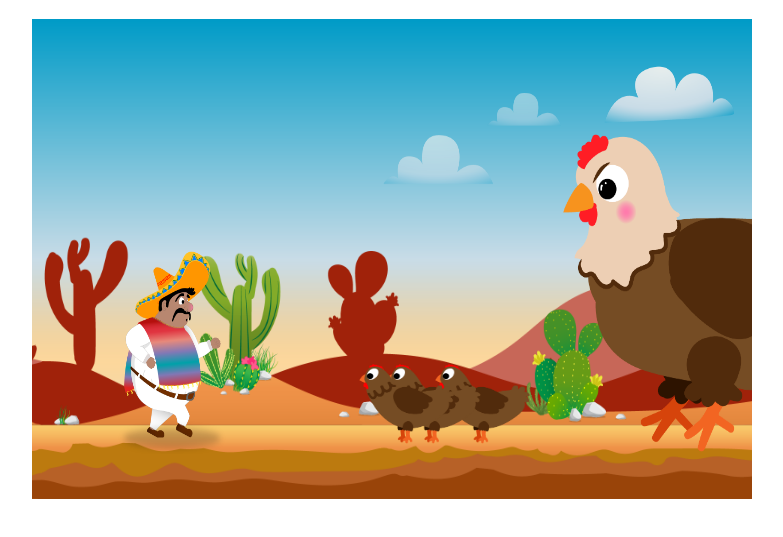
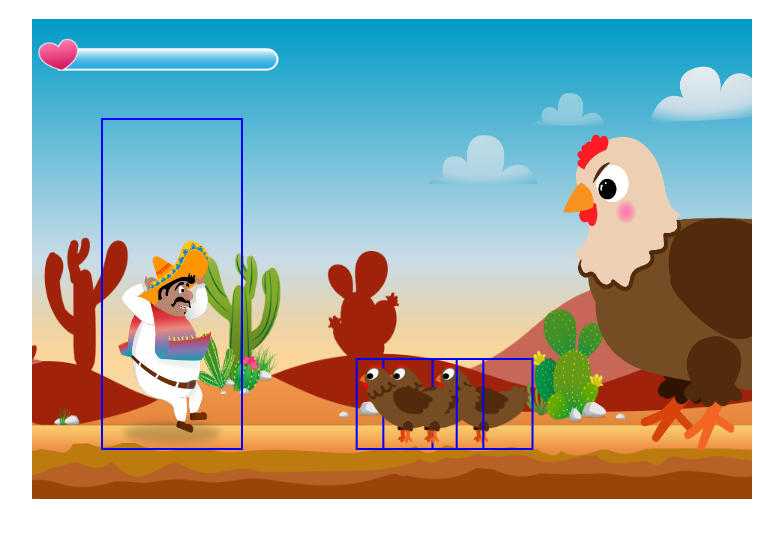
Before and after one commit to niels-2005/el-pollo-loco, a plain HTML site: page index.html in a window 1280 px wide. Shown: the part 69-606 px from the top of the page, without its empty margins (248-1031 px from the left). Drawn offline with Linux system fonts and the light colour scheme; animation ran at ten frames a second.

Commit message:
added mechanics

```diff
--- a/classes/character.class.js
+++ b/classes/character.class.js
@@ -1,7 +1,7 @@
 class Character extends MovableObject {
     height = 330;
     width = 140;
-    y = 105;
+    y = 10;
     x = 60;
     IMAGES_WALKING = [
         'img/2_character_pepe/2_walk/W-21.png',
@@ -11,6 +11,31 @@ class Character extends MovableObject {
         'img/2_character_pepe/2_walk/W-25.png',
         'img/2_character_pepe/2_walk/W-26.png',
     ];
+
+    IMAGES_JUMPING = [
+        'img/2_character_pepe/3_jump/J-31.png',
+        'img/2_character_pepe/3_jump/J-32.png',
+        'img/2_character_pepe/3_jump/J-33.png',
+        'img/2_character_pepe/3_jump/J-34.png',
+        'img/2_character_pepe/3_jump/J-35.png',
+        'img/2_character_pepe/3_jump/J-36.png',
+        'img/2_character_pepe/3_jump/J-37.png',
+        'img/2_character_pepe/3_jump/J-38.png',
+        'img/2_character_pepe/3_jump/J-39.png',
+    ];
+
+    IMAGES_DEAD = [
+        'img/2_character_pepe/5_dead/D-51.png',
+        'img/2_character_pepe/5_dead/D-52.png',
+        'img/2_character_pepe/5_dead/D-53.png',
+        'img/2_character_pepe/5_dead/D-54.png',
+        'img/2_character_pepe/5_dead/D-55.png',
+        'img/2_character_pepe/5_dead/D-56.png',
+        'img/2_character_pepe/5_dead/D-57.png',
+    ];
+
+    IMAGES_HURT = ['img/2_character_pepe/4_hurt/H-41.png', 'img/2_character_pepe/4_hurt/H-42.png', 'img/2_character_pepe/4_hurt/H-43.png'];
+
     world; // mit dieser Variable kann man auf alle Variablen der World zugreifen
     speed = 10;
     walking_sound = new Audio('audio/running.wav');
@@ -18,7 +43,10 @@ class Character extends MovableObject {
     constructor() {
         super().loadImage('img/2_character_pepe/2_walk/W-21.png');
         this.loadImages(this.IMAGES_WALKING);
-
+        this.loadImages(this.IMAGES_JUMPING);
+        this.loadImages(this.IMAGES_DEAD);
+        this.loadImages(this.IMAGES_HURT);
+        this.applyGravity();
         this.animate();
     }
 
@@ -26,23 +54,33 @@ class Character extends MovableObject {
         this.walking_sound.pause();
         setInterval(() => {
             if (this.world.keyboard.RIGHT && this.x < this.world.level.level_end_x) {
-                // Geschwindkeit nach rechts
-                this.x += this.speed;
-                this.otherDirection = false;
+                this.moveRight();
                 this.walking_sound.play();
             }
             if (this.world.keyboard.LEFT && this.x > 0) {
-                // Geschwindkeit nach links, (this.x > 0 sorgt dafür das man nicht mehr als standard nach links laufen kann)
-                this.x -= this.speed;
-                this.otherDirection = true;
+                this.moveLeft();
                 this.walking_sound.play();
             }
+            // wenn space gedrückt wird erhöhen wir die geschwindigkeit nach oben
+            if (this.world.keyboard.SPACE && !this.isAboveGround()) {
+                this.speedY = 30;
+            }
+
             this.world.camera_x = -this.x + 70;
         }, 1000 / 60);
 
+        // Animations abspielen in bestimmten Situationen
         setInterval(() => {
-            if (this.world.keyboard.RIGHT || this.world.keyboard.LEFT) {
-                this.playAnimation(this.WALKING_IMAGES);
+            if (this.isDead()) {
+                this.playAnimation(this.IMAGES_DEAD);
+            } else if (this.isHurt()) {
+                this.playAnimation(this.IMAGES_HURT);
+            } else if (this.isAboveGround()) {
+                this.playAnimation(this.IMAGES_JUMPING);
+            } else {
+                if (this.world.keyboard.RIGHT || this.world.keyboard.LEFT) {
+                    this.playAnimation(this.IMAGES_WALKING);
+                }
             }
         }, 1000 / 20);
     }
--- a/classes/chicken.class.js
+++ b/classes/chicken.class.js
@@ -17,10 +17,12 @@ class Chicken extends MovableObject {
     }
 
     animate() {
-        this.moveLeft(); // moveable Object Funktion
-
         setInterval(() => {
-            this.playAnimation();
+            this.moveLeft(); // moveable Object Funktion
+            this.otherDirection = false;
+        }, 1000 / 60);
+        setInterval(() => {
+            this.playAnimation(this.IMAGES_WALKING);
         }, 1000 / 10);
     }
 }
--- a/classes/cloud.class.js
+++ b/classes/cloud.class.js
@@ -7,11 +7,14 @@ class Cloud extends MovableObject {
         super().loadImage('img/5_background/layers/4_clouds/1.png');
 
         this.x = Math.random() * 500; // Zahl der x-Achse zwischen 0 und 500
-
+        this.speed = 0.05;
         this.animate();
     }
 
     animate() {
-        this.moveLeft(); // moveable objects funktion
+        setInterval(() => {
+            this.moveLeft(); // moveable Object Funktion
+            this.otherDirection = false;
+        }, 1000 / 60);
     }
 }
--- /dev/null
+++ b/classes/drawable-object.class.js
@@ -0,0 +1,41 @@
+class DrawableObject {
+    img;
+    imageCache = {};
+    currentImage = 0;
+    x = 120;
+    y = 200;
+    height = 150;
+    width = 100;
+
+    // lädt das Standardbild von Pepe
+    loadImage(path) {
+        this.img = new Image();
+        this.img.src = path;
+    }
+
+    // world funktion
+    draw(ctx) {
+        ctx.drawImage(this.img, this.x, this.y, this.width, this.height); // hilfsfunktion um Images zu zeichnen
+    }
+
+    // world funktion
+    drawFrame(ctx) {
+        // zeichnet ein blauen Kasten um moveable objects (instance of = nur bei definierten Klassen (in dem Beispiel: Character oder Chicken))
+        if (this instanceof Character || this instanceof Chicken) {
+            ctx.beginPath();
+            ctx.lineWidth = '2';
+            ctx.strokeStyle = 'blue';
+            ctx.rect(this.x, this.y, this.width, this.height);
+            ctx.stroke();
+        }
+    }
+
+    // lädt Images aus Character Array, img string wird in ein Img umgewandelt und im imageCache gespeichert
+    loadImages(arr) {
+        arr.forEach((path) => {
+            let img = new Image();
+            img.src = path;
+            this.imageCache[path] = img;
+        });
+    }
+}
--- a/classes/endboss.class.js
+++ b/classes/endboss.class.js
@@ -1,5 +1,5 @@
 class Endboss extends MovableObject {
-    IMAGES_WALKING = [
+    IMAGES_ATTENTION = [
         'img/4_enemie_boss_chicken/2_alert/G5.png',
         'img/4_enemie_boss_chicken/2_alert/G6.png',
         'img/4_enemie_boss_chicken/2_alert/G7.png',
@@ -14,15 +14,15 @@ class Endboss extends MovableObject {
     y = 45;
 
     constructor() {
-        super().loadImage(this.IMAGES_WALKING[0]);
-        this.loadImages(this.IMAGES_WALKING);
+        super().loadImage(this.IMAGES_ATTENTION[0]);
+        this.loadImages(this.IMAGES_ATTENTION);
         this.x = 500;
         this.animate();
     }
 
     animate() {
         setInterval(() => {
-            this.playAnimation(); // moveable Object Funktion
+            this.playAnimation(this.IMAGES_ATTENTION); // moveable Object Funktion
         }, 300);
     }
 }
--- a/classes/keyboard.class.js
+++ b/classes/keyboard.class.js
@@ -4,4 +4,5 @@ class Keyboard {
     UP = false;
     DOWN = false;
     SPACE = false;
+    D = false;
 }
--- a/classes/moveable-object.class.js
+++ b/classes/moveable-object.class.js
@@ -1,43 +1,75 @@
-class MovableObject {
-    x = 120;
-    y = 200;
-    img;
-    height = 150;
-    width = 100;
-    imageCache = {};
-    currentImage = 0;
+class MovableObject extends DrawableObject {
     speed = 0.2;
     otherDirection = false; // variable um Bilder zu spiegeln
+    speedY = 0; // geschwindigkeit bewegung y-achse (springen)
+    acceleration = 2.5; // beschleunigung des objects
+    energy = 100; // leben
+    lastHit = 0; // für die hurt animation
 
-    // lädt das Standardbild von Pepe
-    loadImage(path) {
-        this.img = new Image();
-        this.img.src = path;
+    // Gravitation (für jump)
+    applyGravity() {
+        setInterval(() => {
+            if (this.isAboveGround() || this.speedY > 0) {
+                this.y -= this.speedY;
+                this.speedY -= this.acceleration;
+            }
+        }, 1000 / 25);
     }
 
-    // lädt Images aus Character Array, img string wird in ein Img umgewandelt und im imageCache gespeichert
-    loadImages(arr) {
-        arr.forEach((path) => {
-            let img = new Image();
-            img.src = path;
-            this.imageCache[path] = img;
-        });
+    isAboveGround() {
+        if (this instanceof ThrowableObject && this.y < 300) {
+            return true;
+        } else {
+            return this.y < 100;
+        }
     }
 
     // (images) = WALKING_IMAGES
     playAnimation(images) {
-        let i = this.currentImage % this.IMAGES_WALKING.length; // % (mathematischer Rest) => 0, 1, 2, 3, 4, 5! , nach 5 wird es wieder auf 0 gesetzt!
-        let path = this.IMAGES_WALKING[i]; // wenn IMAGES_WALKING = 5, durch die variable i wird es wieder auf 0 gesetzt!
+        let i = this.currentImage % images.length; // % (mathematischer Rest) => 0, 1, 2, 3, 4, 5! , nach 5 wird es wieder auf 0 gesetzt!
+        let path = images[i]; // wenn IMAGES_WALKING = 5, durch die variable i wird es wieder auf 0 gesetzt!
         this.img = this.imageCache[path];
         this.currentImage++;
     }
 
-    moveRight() {}
+    moveRight() {
+        // Geschwindkeit nach rechts
+        this.x += this.speed;
+        this.otherDirection = false;
+    }
 
     // Objecte nach links zeichnen (speed ist in den einzelnen Classes definiert)
     moveLeft() {
-        setInterval(() => {
-            this.x -= this.speed;
-        }, 1000 / 60);
+        this.x -= this.speed;
+        this.otherDirection = true;
+    }
+
+    // Bessere Formel zur Kollisionsberechnung (Genauer)
+    isColliding(mo) {
+        return this.x + this.width > mo.x && this.y + this.height > mo.y && this.x < mo.x && this.y < mo.y + mo.height;
+    }
+
+    // funktion um objekten "Leben" abzuziehen
+    hit() {
+        this.energy -= 5;
+        if (this.energy < 0) {
+            this.energy = 0;
+        } else {
+            this.lastHit = new Date().getTime(); // speichert Zeit in Zahlenform, um zu speichern wann ein object verletzt wurde
+        }
+    }
+
+    // wenn ein Objekt getroffen wird speichert man die genaue Zeit
+    // timepassed = neue Zeit - (gespeicherte) alte Zeit
+    // um zu definieren wie viel Zeit vergangen ist
+    isHurt() {
+        let timepassed = new Date().getTime() - this.lastHit;
+        timepassed = timepassed / 1000; // ms in s
+        return timepassed < 1; // 1 = wielange das object verletzt ist
+    }
+
+    // funktion die Objekte "tod" erklärt, wenn Objekt Energy = 0
+    isDead() {
+        return this.energy == 0;
     }
 }
--- /dev/null
+++ b/classes/status-bar.class.js
@@ -0,0 +1,45 @@
+class StatusBar extends DrawableObject {
+    IMAGES = [
+        'img/7_statusbars/1_statusbar/2_statusbar_health/blue/0.png',
+        'img/7_statusbars/1_statusbar/2_statusbar_health/blue/20.png',
+        'img/7_statusbars/1_statusbar/2_statusbar_health/blue/40.png',
+        'img/7_statusbars/1_statusbar/2_statusbar_health/blue/60.png',
+        'img/7_statusbars/1_statusbar/2_statusbar_health/blue/80.png',
+        'img/7_statusbars/1_statusbar/2_statusbar_health/blue/100.png',
+    ];
+    percent = 100;
+    x = 0;
+    y = 0;
+    height = 60;
+    width = 250;
+
+    constructor() {
+        super();
+        this.loadImages(this.IMAGES);
+        this.setPercentage(100);
+    }
+
+    // setPercentage(50), von 100 auf 50
+    setPercentage(percent) {
+        this.percent = percent;
+        let path = this.IMAGES[this.resolveImageIndex()];
+        this.img = this.imageCache[path];
+    }
+
+    // ermittelt welches Healthstatusbar Image angezeigt werden soll
+    resolveImageIndex() {
+        if (this.percent == 100) {
+            return 5;
+        } else if (this.percent > 80) {
+            return 4;
+        } else if (this.percent > 60) {
+            return 3;
+        } else if (this.percent > 40) {
+            return 2;
+        } else if (this.percent > 20) {
+            return 1;
+        } else if (this.percent >= 0) {
+            return 0;
+        }
+    }
+}
--- a/classes/world.class.js
+++ b/classes/world.class.js
@@ -5,6 +5,8 @@ class World {
     ctx;
     keyboard;
     camera_x = 0;
+    statusBar = new StatusBar();
+    throwableObject = [];
 
     constructor(canvas, keyboard) {
         this.ctx = canvas.getContext('2d');
@@ -12,6 +14,7 @@ class World {
         this.keyboard = keyboard; // this.keyboard = keyboard (definiert in game.js)
         this.draw();
         this.setWorld();
+        this.run();
     }
 
     // Verknüpfung Character & Welt
@@ -19,18 +22,45 @@ class World {
         this.character.world = this;
     }
 
+    run() {
+        setInterval(() => {
+            this.checkCollisions();
+            this.checkThrowObjects();
+        }, 200);
+    }
+    // Bottles werfen (checken)
+    checkThrowObjects() {
+        if (this.keyboard.D) {
+            let bottle = new ThrowableObject(this.character.x + 100, this.character.y + 100);
+            this.throwableObject.push(bottle);
+        }
+    }
+    // Kolisionen Checken
+    checkCollisions() {
+        this.level.enemies.forEach((enemy) => {
+            if (this.character.isColliding(enemy)) {
+                this.character.hit();
+                this.statusBar.setPercentage(this.character.energy);
+            }
+        });
+    }
+
     draw() {
         this.ctx.clearRect(0, 0, this.canvas.width, this.canvas.height); // cleart bei jedem zeichnen das canvas
 
-        this.ctx.translate(this.camera_x, 0);
-
+        this.ctx.translate(this.camera_x, 0); // Kamera verschieben
         // moveable Objects zeichnen
         this.addObjectsToMap(this.level.backgroundObjects);
+        this.ctx.translate(-this.camera_x, 0); // Kamera (zurück) verschieben
+
+        this.addToMap(this.statusBar); // StatusBar einfügen damit sie fixed bleibt
+
+        this.ctx.translate(this.camera_x, 0); // Kamera (wieder) verschieben
         this.addObjectsToMap(this.level.clouds);
         this.addToMap(this.character);
         this.addObjectsToMap(this.level.enemies);
-
-        this.ctx.translate(-this.camera_x, 0);
+        this.addObjectsToMap(this.throwableObject);
+        this.ctx.translate(-this.camera_x, 0); // Kamera (wieder zurück) verschieben
 
         // function für fps (je nach Grafikkarte)
         let self = this;
@@ -49,16 +79,28 @@ class World {
     addToMap(mo) {
         // funktion um bilder zu spiegeln
         if (mo.otherDirection) {
-            this.ctx.save();
-            this.ctx.translate(mo.width, 0);
-            this.ctx.scale(-1, 1);
-            mo.x = mo.x * -1;
+            this.flipImage(mo);
         }
-        this.ctx.drawImage(mo.img, mo.x, mo.y, mo.width, mo.height); // hilfsfunktion um Images zu zeichnen
-        // funktion um zu vermeiden das alles gespielt wird
+        // zeichnet Bilder
+        mo.draw(this.ctx);
+        // zeichnet Border um Enemy
+        mo.drawFrame(this.ctx);
+
+        // funktion um zu vermeiden das alles gespiegelt wird
         if (mo.otherDirection) {
-            mo.x = mo.x * -1;
-            this.ctx.restore();
+            this.flipImageBack(mo);
         }
     }
+
+    flipImage(mo) {
+        this.ctx.save();
+        this.ctx.translate(mo.width, 0);
+        this.ctx.scale(-1, 1);
+        mo.x = mo.x * -1;
+    }
+
+    flipImageBack(mo) {
+        mo.x = mo.x * -1;
+        this.ctx.restore();
+    }
 }
```
Also changed, not shown: classes/throwable-object.class.js (added, +19 -0 lines), index.html (+3 -0 lines), js/game.js (+6 -2 lines), 1 other file.
